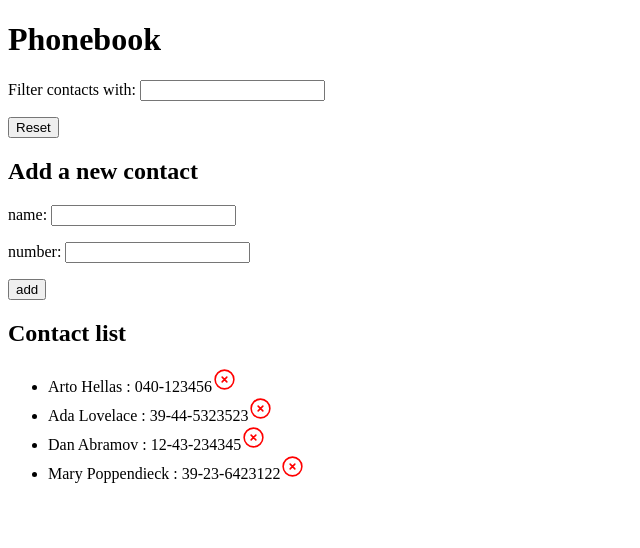
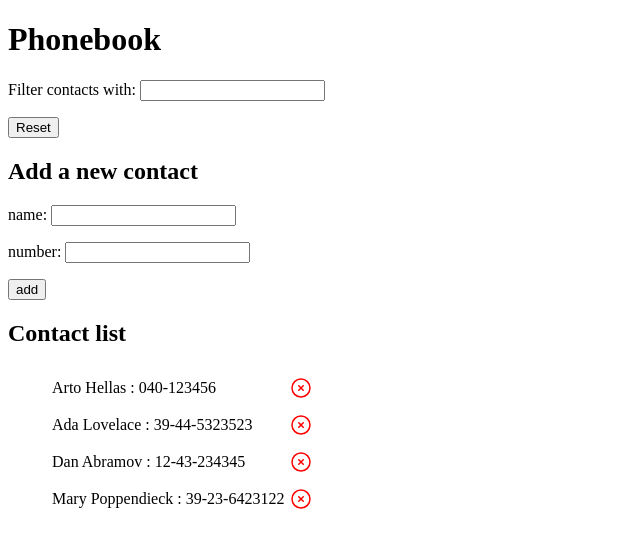
Before and after one commit to the-rfer/fullstackopen, a React (Vite) app in the folder part2/phonebook/: page / in a window 1280 px wide. Shown: the top 548 px of the page, without its empty margins (0-640 px from the left). Built offline with nearby package versions, Linux system fonts and the light colour scheme; data requests are answered from the project's data file.

Commit message:
small css changes

```diff
--- a/part2/phonebook/src/components/Numbers.jsx
+++ b/part2/phonebook/src/components/Numbers.jsx
@@ -1,13 +1,14 @@
 const DeleteIcon = () => {
     return (
         <svg
+            className='delete-icon'
             xmlns='http://www.w3.org/2000/svg'
             fill='none'
             viewBox='0 0 24 24'
             strokeWidth={1.5}
             stroke='currentColor'
-            width={25}
-            height={25}
+            width={24}
+            height={24}
             color='red'
         >
             <path
@@ -39,15 +40,13 @@ const List = ({ filteredResults, handleDelete }) => {
         }
     };
     return (
-        <ul>
+        <ul className='contact-wrapper'>
             {filteredResults.map((person) => (
-                <li key={person.name}>
+                <li key={person.name} className='contacts'>
                     {person.name} : {person.number}
                     <span
+                        className='delete-span'
                         onClick={() => startDelete(person.id, person.name)}
-                        style={{
-                            cursor: 'pointer',
-                        }}
                     >
                         <DeleteIcon />
                     </span>
--- a/part2/phonebook/src/index.css
+++ b/part2/phonebook/src/index.css
@@ -8,3 +8,26 @@
     margin-bottom: 15px;
     font-weight: bold;
 }
+
+.delete-span {
+    cursor: pointer;
+    display: inline-flex;
+}
+
+.delete-icon {
+    padding-left: 5px;
+}
+
+.contacts {
+    display: inline-flex;
+    align-items: center;
+    margin-top: 5px;
+    padding: 4px;
+    justify-content: space-between;
+}
+
+.contact-wrapper {
+    width: fit-content;
+    display: flex;
+    flex-direction: column;
+}
```
